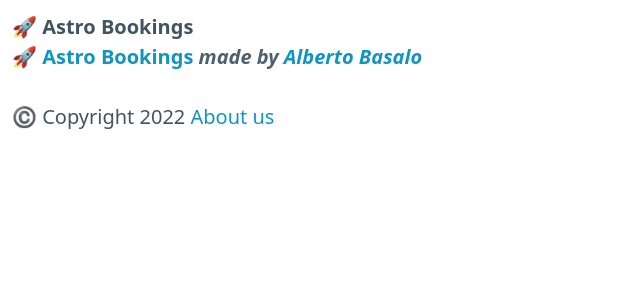
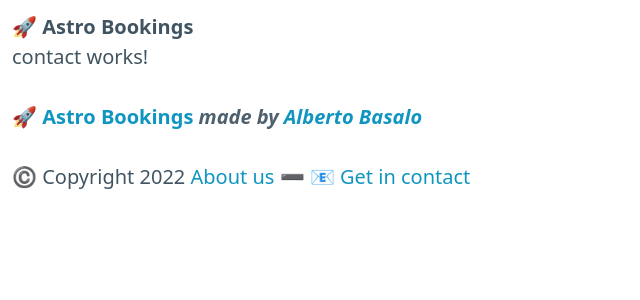
Before and after one commit to AlbertoBasaloLabs/softtek-angular_intro-noviembre, an Angular app: page /contact in a window 1280 px wide. Before the commit this address led to /. Shown: the top 300 px of the page, without its empty margins (0-640 px from the left). Built offline with nearby package versions, Linux system fonts and the light colour scheme.

Commit message:
feat: lazy contact

```diff
--- a/src/app/app-routing.module.ts
+++ b/src/app/app-routing.module.ts
@@ -12,6 +12,11 @@ const routes: Routes = [
     path: "about",
     component: AboutComponent,
   },
+  {
+    path: "contact",
+    loadChildren: () =>
+      import("./routes/contact/contact.module").then((m) => m.ContactModule),
+  },
 ];
 
 @NgModule({
--- a/src/app/core/legal.component.ts
+++ b/src/app/core/legal.component.ts
@@ -6,6 +6,8 @@ import { Component, OnInit } from "@angular/core";
     <p>
       ©️ Copyright 2022
       <a [routerLink]="['/', 'about']">About us</a>
+      ➖
+      <a [routerLink]="['/', 'contact']">📧 Get in contact</a>
     </p>
   `,
   styles: [],
--- /dev/null
+++ b/src/app/routes/contact/contact-routing.module.ts
@@ -0,0 +1,11 @@
+import { NgModule } from '@angular/core';
+import { RouterModule, Routes } from '@angular/router';
+import { ContactComponent } from './contact.component';
+
+const routes: Routes = [{ path: '', component: ContactComponent }];
+
+@NgModule({
+  imports: [RouterModule.forChild(routes)],
+  exports: [RouterModule]
+})
+export class ContactRoutingModule { }
--- /dev/null
+++ b/src/app/routes/contact/contact.component.ts
@@ -0,0 +1,20 @@
+import { Component, OnInit } from '@angular/core';
+
+@Component({
+  selector: 'app-contact',
+  template: `
+    <p>
+      contact works!
+    </p>
+  `,
+  styles: [
+  ]
+})
+export class ContactComponent implements OnInit {
+
+  constructor() { }
+
+  ngOnInit(): void {
+  }
+
+}
```
Also changed, not shown: src/app/routes/contact/contact.module.ts (added, +17 -0 lines).
